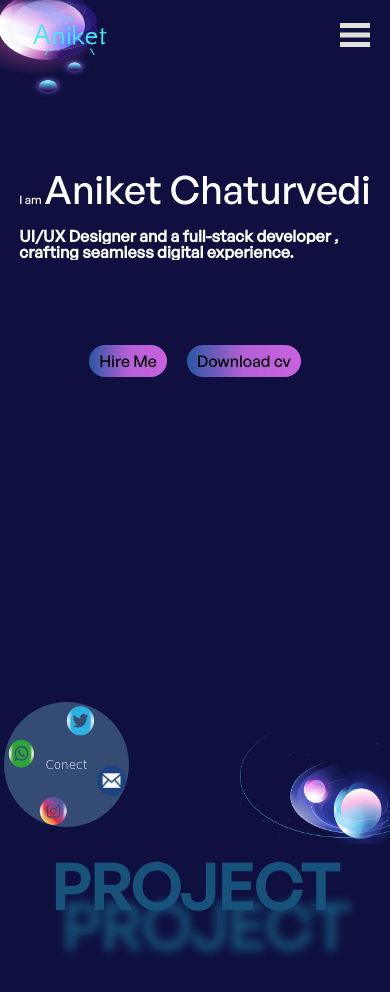
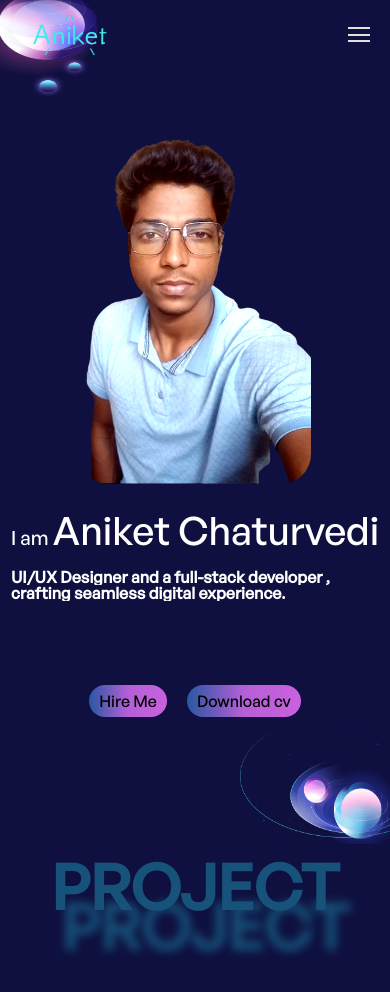
Before and after one commit to BEaANIKET/Portfolio, a plain HTML site: page index.html in a window 390 px wide. Shown: the top 992 px of the page. Drawn offline with nearby package versions, Linux system fonts and the light colour scheme.

Commit message:
add photo

```diff
--- a/index.html
+++ b/index.html
@@ -9,7 +9,6 @@
 <body>
 
     <div class="container">
-        <div class="main">
         <div class="nav">
             <div class="logo">
                 <img src="assets/aniketlogo.png" alt="">
@@ -27,7 +26,9 @@
                 <span class="menuicon-line" id="line3"></span>
             </div>
         </div>
+        <div class="main">
             <div class="hero">
+                <div class="hero-left">
                     <div class="text">
                         <div class="hidden">
                             <h1 class="name hidden2"> <span class="i_am">I am </span>Aniket Chaturvedi</h1>
@@ -42,9 +43,16 @@
                        </div>
                     </div>
                     <div class="hero_btn">
-                    <a href=""><button>Hire Me</button></a>
-                    <a href=""><button>Download cv</button></a>
+                        <a target="_blank" href=""><button>Hire Me</button></a>
+                        <a target="_blank" href=""><button>Download cv</button></a>
                     </div>
+                </div>
+                <div class="hero-right">
+                    <img src="aniket4.png" alt="">
+                </div>
+
+
+
             </div>
             <div class="coverdiv" id="topmoonpic">
                 <img class="topmoon" src="assets/topmoon.png" alt="">
@@ -69,35 +77,28 @@
                 <div class="card" id="card1">
                     <div class="cardtext">
                         <div class="card_buttom">
-                            <a href=""><button>Github</button></a>
-                            <button>Live</button>
+                            <a target="_blank" href="https://github.com/BEaANIKET/RentHomes"><button>Github</button></a>
+                            <a target="_blank" href="https://renthomesbook.vercel.app/"><button>Live</button></a>
                         </div>
                     </div>
                 </div>
                 <div class="card" id="card2">
                     <div class="cardtext">
                         <div class="card_buttom">
-                            <a href=""><button>Github</button></a>
-                            <button>Live</button>
+                            <a target="_blank" href="https://github.com/BEaANIKET/Cake-Shop-Website"><button>Github</button></a>
+                            <a target="_blank" href="https://beaaniket.github.io/Cake-Shop-Website/"><button>Live</button></a>
                         </div>
                     </div>
                 </div>
                 <div class="card" id="card3">
                     <div class="cardtext">
                         <div class="card_buttom">
-                            <a href=""><button>Github</button></a>
-                            <button>Live</button>
+                            <a target="_blank" href="https://github.com/BEaANIKET/Tic-Tak-Toe"><button>Github</button></a>
+                            <a target="_blank" href="https://beaaniket.github.io/Tic-Tak-Toe/"><button>Live</button></a>
                         </div>
                     </div>
                 </div>
-                <div class="card" id="card4">
-                    <div class="cardtext">
-                        <div class="card_buttom">
-                            <a href=""><button>Github</button></a>
-                            <button>Live</button>
-                        </div>
-                    </div>
-                </div>
+
             </div>
         </div>
 
--- a/script.js
+++ b/script.js
@@ -82,6 +82,7 @@ function scrollProjectImg(){
     });
     tl.to('#card1', {
         top: '-3%',
+        width:'100%'
     }, 'a')
     tl.to('#card2', {
         top: '100%',
@@ -92,7 +93,7 @@ function scrollProjectImg(){
         top: '0%',
     }, 'b')
     .to('#card1', {
-        width:'60%',
+        width:'80%',
     }, 'b')
     .to('#card3', {
         top: '100%',
@@ -102,7 +103,7 @@ function scrollProjectImg(){
         top: '3%',
     }, 'c')
     .to('#card2', {
-        width:'65%',
+        width:'82%',
     }, 'c')
     .to('#card4', {
         top:'100%',
@@ -112,10 +113,10 @@ function scrollProjectImg(){
         top:'6%',
     }, 'd')
     .to('#card3', {
-        width:'66%',
+        width:'84%',
     }, 'd')
     .to('#card4',{
-        width:'70%'
+        width:'90%'
     })
 }
 
--- a/style.css
+++ b/style.css
@@ -22,6 +22,10 @@ html , body{
     width: 100%;
     overflow-x: hidden;
     margin: 0;
+    display: flex;
+    align-items: center;
+    justify-content: center;
+
 }
 
 .nav{
@@ -79,7 +83,7 @@ html , body{
 .menuicon{
     position: relative;
     height: 30px;
-    width: 30px;
+    width: 22px;
     margin-right: 20px;
     transition: all ease .5s;
     display: none;
@@ -92,7 +96,7 @@ html , body{
     position: absolute;
     background-size: cover;
     background-color: rgb(225, 225, 217);
-    height: 5px;
+    height: 2px;
     width: 100%;
     transform: translate(-50%,-50%);
     left: 50%;
@@ -100,10 +104,10 @@ html , body{
     transition: all .5s cubic-bezier(.32,-0.68,.6,1.69);
 }
 #line1{
-    transform: translate(-50%,-12px);
+    transform: translate(-50%,-8px);
 }
 #line3{
-    transform: translate(-50%,7px);
+    transform: translate(-50%,5px);
 }
 .rotate #line1{
     transform: translate(-50%,0) rotate(45deg);
@@ -117,29 +121,61 @@ html , body{
 
 
 .hero{
-    margin-top: 20vh;
     color: white;
-    width: 60vw;
-    margin-left: auto;
-    margin-right: auto;
+    height: min(1000px,70vh);
+    margin: auto;
+    display: flex;
+    flex-direction: row;
+    align-items: center;
+    justify-content: center;
+    position: relative;
+    z-index: 600;
+    width: fit-content;
+}
+.hero-left{
     display: flex;
     flex-direction: column;
-    justify-content: space-between;
     align-items: center;
-    position: relative;
-    z-index: 600;
+    justify-content: center;
+}
+.hero-right{
+    height: 100%;
+
+    display: flex;
+    justify-content: center;
+    align-items: center;
+    background-size:cover;
+    mix-blend-mode: color-burn;
+    border-end-end-radius: 70px;
+    /* padding: 200px; */
+}
+.hero-right img{
+    height: 100%;
+    max-height: 350px;
+    border-radius: 30px ;
+    filter: drop-shadow(17px -1px 12px #afafcd);
+    filter:contrast(1.50);
+}
+@media (max-width:950px) {
+    .hero{
+        flex-direction: column-reverse;
+    }
+    .hero-right img{
+        height: auto;
+        width: min(232px,80vw);
+    }
 }
 .text{
-    font-size: 3vw;
-    line-height: 120px;
+    font-size: 20px;
+    line-height: 70px;
     font-weight: 200;
     font-style: normal;
 }
 .i_am{
-    font-size:3vw ;
+    font-size:30px ;
 }
 .name{
-    font-size: 6vw;
+    font-size: 70px;
     font-weight: 200;
 }
 .about_abouttext{
@@ -289,6 +325,9 @@ html , body{
     .name{
         font-size: 10vw;
     }
+    .i_am{
+        font-size:5vw ;
+    }
 }
 @media (max-width:650px) {
     html , body{
@@ -334,18 +373,19 @@ html , body{
     .none{
         transform: translateY(-100%);
     }
-    .hero{
-        margin-top: 150px;
-    }
     .about_abouttext{
         line-height: 1;
         font-size: 5vw;
     }
+
     .text{
         line-height: 2;
     }
     .hero_btn button{
         padding: 5px 10px;
+    }
+    .circle{
+        display: none;
     }
 
 }
@@ -394,19 +434,15 @@ html , body{
 }
 
 #card1{
-    background-image: url(assets/cakeweb.png);
+    background-image: url(assets/renthouse.png);
     top: 110%;
 }
 #card2{
-    background-image: url(assets/musicplayer.png);
+    background-image: url(assets/cakeweb.png);
     top: 110%;
 }
 #card3{
     background-image: url(assets/tic.png);
-    top: 110%;
-}
-#card4{
-    background-image: url(assets/rps.png);
     top: 110%;
 }
 .cardtext{
```
Also changed, not shown: aniket4.png (added), assets/musicplayer.png (deleted), assets/renthouse.png (added), assets/rps.png (deleted). Lines whose indentation alone changed are shown as unchanged.
